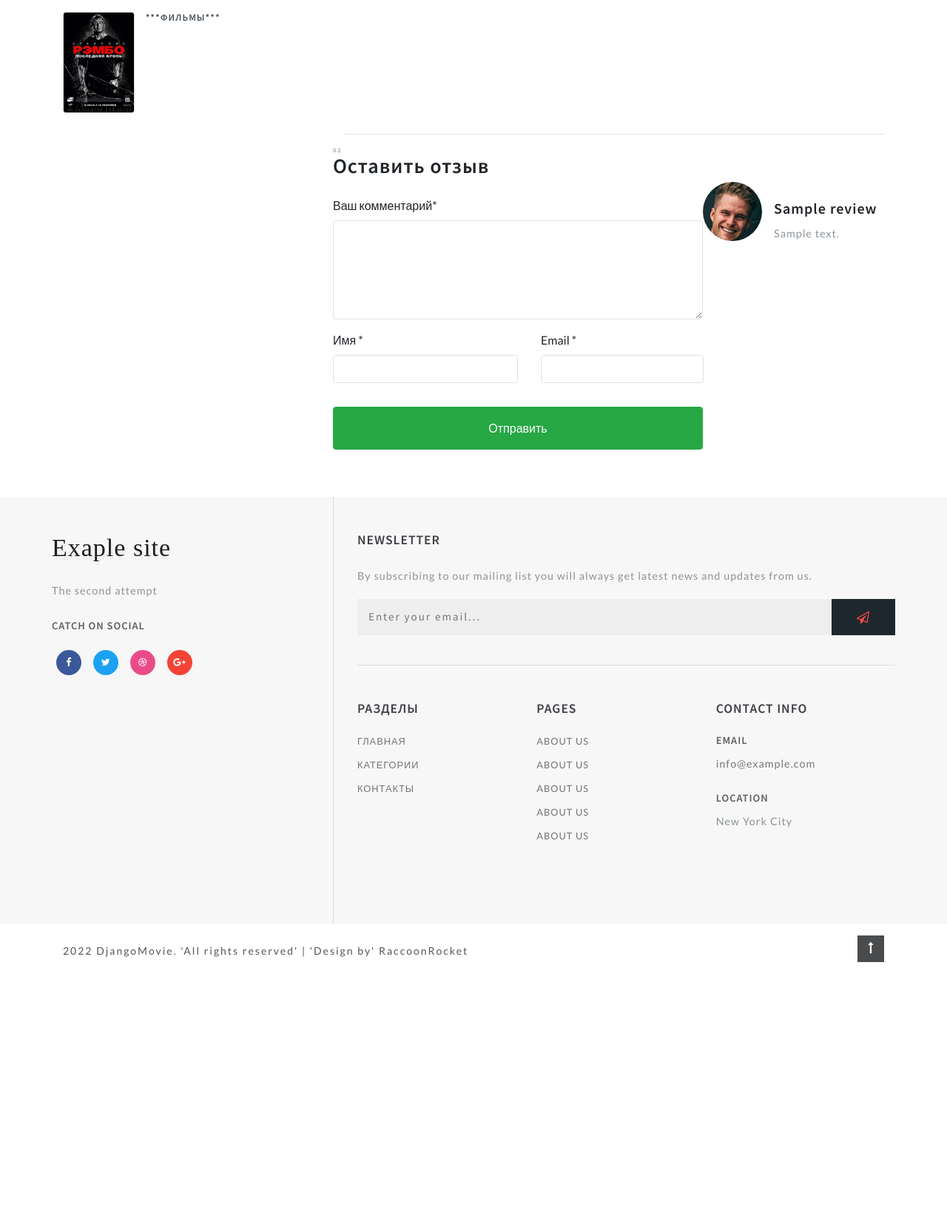
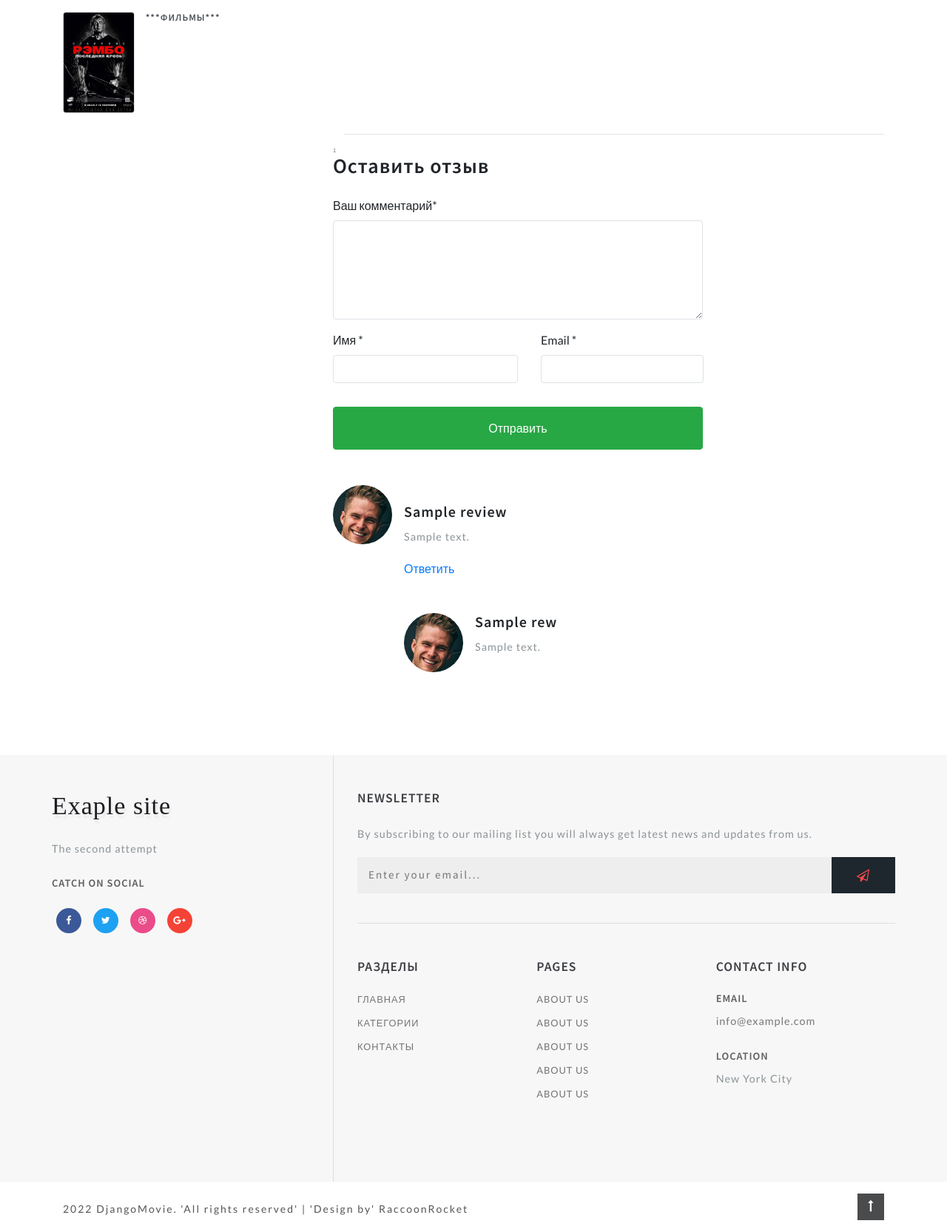
Before and after one commit to Raccoonrocket/movies, a Django app: template templates/movies/movie_detail.html in a window 1280 px wide. Shown: the part 1162-2828 px from the top of the page at 74% size. Before the commit the page ends 2463 px from the top, so only its background shows below. Run offline with Django 4.2, Linux system fonts and the light colour scheme; the template is opened without the code that fills it: most values are stand-ins (such as "Sample title", 1, 10 or a date in 2020); grey boxes marked "Sample" are stand-in pictures; some libraries are stand-ins or nearby versions; grey boxes are pictures that could not be loaded.

Commit message:
Add project, step 10 done

```diff
--- a/movies/views.py
+++ b/movies/views.py
@@ -27,6 +27,8 @@ class AddReviews(View):
         movie = Movie.objects.get(id=pk)
         if form.is_valid():
             form = form.save(commit=False)
+            if request.POST.get("parent", None):
+                form.parent_id = int(request.POST.get("parent"))
             form.movie_id = pk
             form.save()
         return redirect(movie.get_absolute_url())
--- a/templates/movies/movie_detail.html
+++ b/templates/movies/movie_detail.html
@@ -1,4 +1,5 @@
 {% extends 'base.html' %}
+{% load static %}
 {% block content %}
 <div class="main-banner inner bg bg1" id="home"></div>
 <!--//main-content-->
@@ -332,11 +333,11 @@
                     <div class="single-form-left">
                         <!-- contact form grid -->
                         <div class="contact-single">
-                            <h3 class="editContent" style="outline: none; cursor: inherit;">
-                                    <span class="sub-tittle editContent"
-                                          style="outline: none; cursor: inherit;">02</span>Оставить отзыв</h3>
-                            <form action="{% url 'add_review' movie.id %}" method="post" class="mt-4">
+                            <h3 class="editContent" >
+                                    <span class="sub-tittle editContent">{{ movie.reviews_set.count }}</span>Оставить отзыв</h3>
+                            <form action="{% url 'add_review' movie.id %}" method="post" class="mt-4" id="formReview">
                                 {% csrf_token %}
+                                <input type="hidden" name="parent" id="contactparent" value="">
                                 <div class="form-group editContent">
                                     <label for="contactcomment" class="editContent">
                                         Ваш комментарий*
@@ -369,9 +370,9 @@
                         </div>
                         <!--  //contact form grid ends here -->
                     </div>
-                    {% for review in movie.rewiews_set.all %}
+                    {% for review in movie.get_review %}
                     <div class="media py-5">
-                        <img src="static/images/te2.jpg" class="mr-3 img-fluid" alt="image">
+                        <img src="{% static 'images/te2.jpg' %}" class="mr-3 img-fluid" alt="image">
                         <div class="media-body mt-4">
                             <h5 class="mt-0 editContent">
                                 {{ review.name }}
@@ -379,27 +380,29 @@
                             <p class="mt-2 editContent">
                                 {{ review.text }}
                             </p>
-<!--                            <div class="media mt-5 editContent">-->
-<!--                                <a class="pr-3" href="#">-->
-<!--                                    <img src="static/images/te1.jpg" class="img-fluid "-->
-<!--                                         alt="image" style="outline: none; cursor: inherit;">-->
-<!--                                </a>-->
-<!--                                <div class="media-body">-->
-<!--                                    <h5 class="mt-0 editContent"-->
-<!--                                        style="outline: none; cursor: inherit;">Leia Organa</h5>-->
-<!--                                    <p class="mt-2 editContent"-->
-<!--                                       style="outline: none; cursor: inherit;"> Cras sit amet-->
-<!--                                        nibh libero, in gravida nulla. Nulla vel metus-->
-<!--                                        scelerisque ante sollicitudin. Cras purus odio,-->
-<!--                                        vestibulum in vulputate at, tempus viverra turpis. Fusce-->
-<!--                                        condimentum nunc ac nisi vulputate fringilla..</p>-->
-<!--                                </div>-->
-<!--                            </div>-->
+                            <a href="#formReview" onclick="addReview('{{ review.name }}', '{{ review.id }}')">Ответить</a>
+                            {% for rew in movie.reviews_set.all %}
+                            <div class="media mt-5 editContent">
+                                <a class="pr-3" href="#">
+                                    <img src="{% static 'images/te2.jpg' %}" class="img-fluid " alt="image">
+                                </a>
+                                <div class="media-body">
+                                    <h5 class="mt-0 editContent">{{ rew.name }}</h5>
+                                    <p class="mt-2 editContent">{{ rew.text }}</p>
+                                </div>
+                            </div>
+                            {% endfor %}
                         </div>
                     </div>
                     {% endfor %}
                 </div>
             </div>
+            <script>
+            function addReview(name, id) {
+                document.getElementById("contactparent").value = id;
+                document.getElementById("contactcomment").innerText = '${name}, '
+            }
+            </script>
         </div>
     </div>
 </section>
```
Also changed, not shown: movies/models.py (+7 -0 lines).
